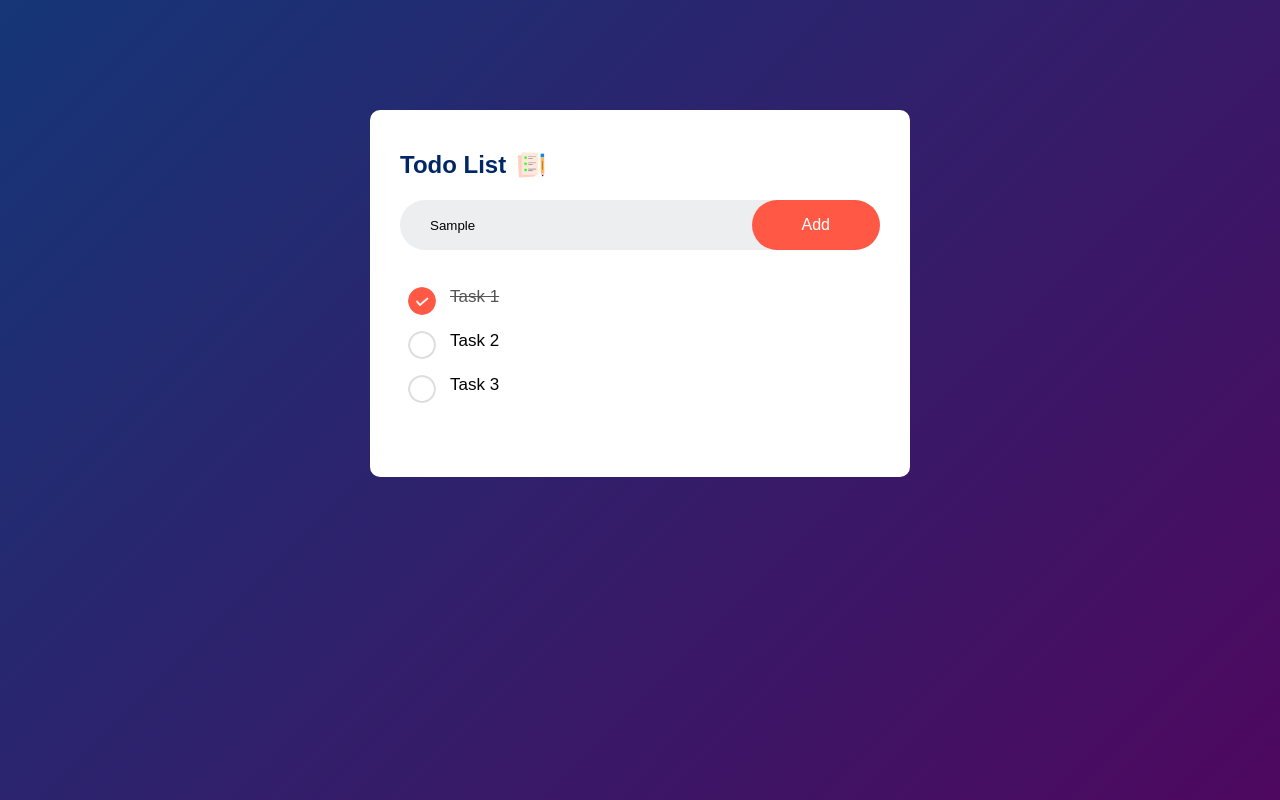
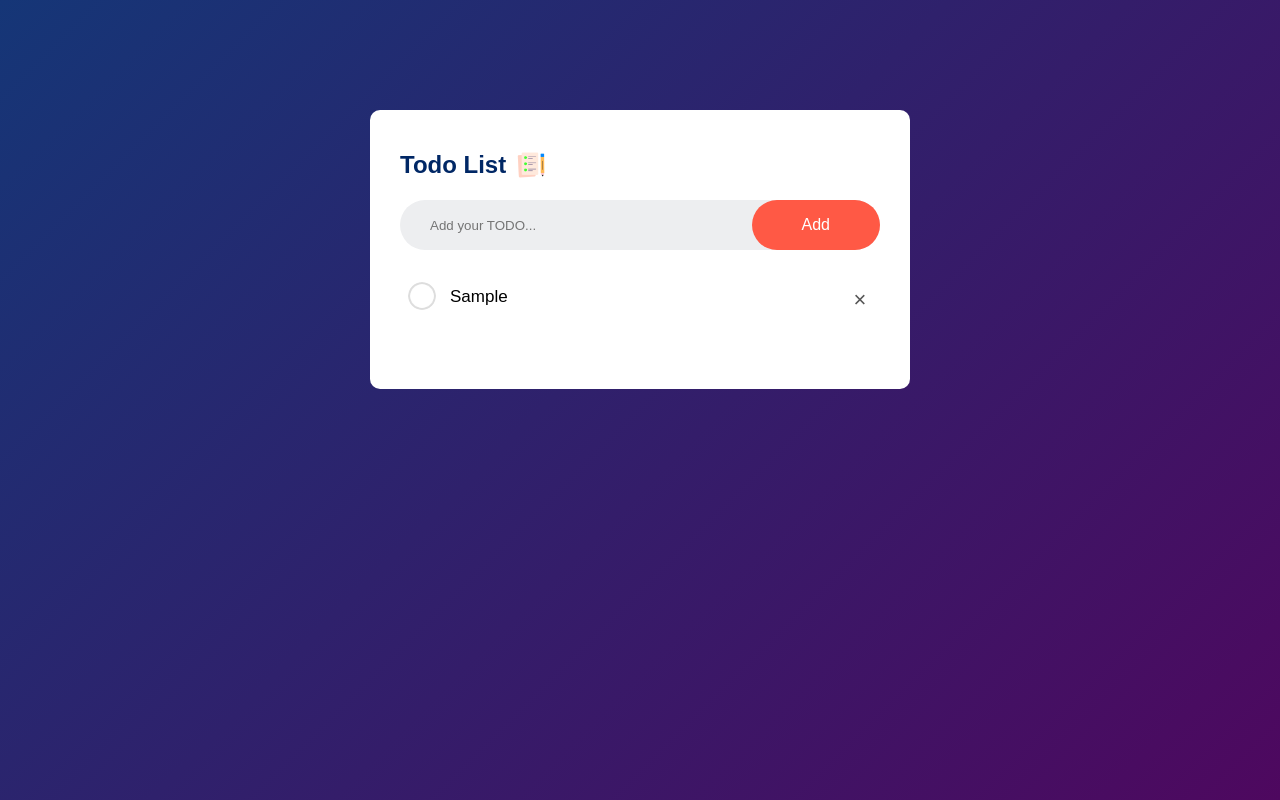
Before and after one commit to firzalay/todolist-javascript, a plain HTML site: page index.html in a window 1280 px wide. Both pictures are taken after typing "Sample" into the empty fields and a click on the button "Add". Drawn offline with Linux system fonts and the light colour scheme.

Commit message:
feat : add todo, remove todo, and show task function

```diff
--- a/index.html
+++ b/index.html
@@ -14,12 +14,12 @@
             <h2>Todo List <img src="images/icon.png" alt=""></h2>
             <div class="row">
                 <input type="text" id="input-box" placeholder="Add your TODO...">
-                <button>Add</button>
+                <button onclick="addTask()">Add</button>
             </div>
             <ul id="list-container">
-                <li class="checked">Task 1</li>
+                <!-- <li class="checked">Task 1</li>
                 <li>Task 2</li>
-                <li>Task 3</li>
+                <li>Task 3</li> -->
             </ul>
         </div>
     </div>
--- a/script.js
+++ b/script.js
@@ -0,0 +1,38 @@
+const inputBox = document.getElementById('input-box');
+const listContainer = document.getElementById('list-container');
+
+function addTask() {
+    if (inputBox.value == '') {
+        alert('You must write something!');
+    } else {
+        let li = document.createElement("li");
+        li.innerHTML = inputBox.value;
+        listContainer.appendChild(li);
+        let span = document.createElement("span");
+        span.innerHTML = "\u00d7";
+        li.appendChild(span);
+    }
+
+    inputBox.value = "";
+    saveData();
+}
+
+listContainer.addEventListener("click", function (e) {
+    if (e.target.tagName === "LI") {
+        e.target.classList.toggle("checked");
+        saveData();
+    } else if (e.target.tagName == "SPAN") {
+        e.target.parentElement.remove();
+        saveData();
+    }
+}, false)
+
+function saveData() {
+    localStorage.setItem("data", listContainer.innerHTML);
+}
+
+function showTask() {
+    listContainer.innerHTML = localStorage.getItem("data");
+}
+
+showTask();
--- a/style.css
+++ b/style.css
@@ -82,7 +82,7 @@ ul li:before {
     background-image: url(images/unchecked.png);
     background-size: cover;
     background-position: center;
-    top: 12px;
+    top: 7px;
     left: 8px;
 }
 
@@ -94,3 +94,20 @@ ul li.checked {
 ul li.checked:before {
     background-image: url(images/checked.png);
 }
+
+ul li span{
+    position: absolute;
+    right: 0;
+    top: 5px;
+    width: 40px;
+    height: 40px;
+    font-size: 22px;
+    color:#555;
+    line-height: 40px;
+    text-align: center;
+    border-radius: 50%;
+}
+
+ul li span:hover {
+    background-color: #edeef0;
+}
```
